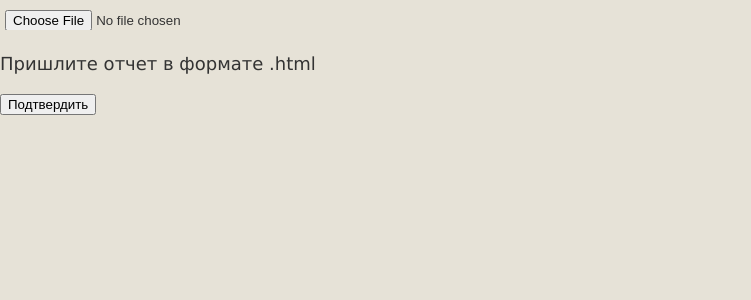
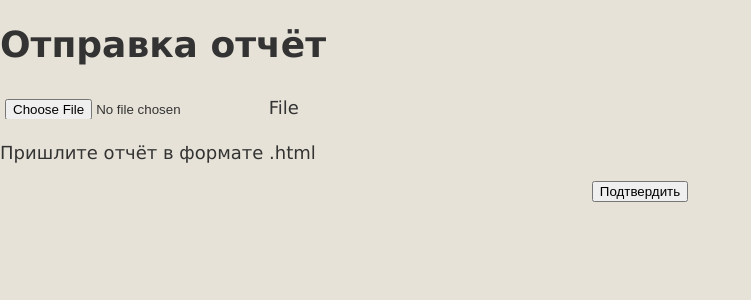
Before and after one commit to Mendalson/InvestOrb, a Django app: template analytics/templates/add_document.html in a window 1280 px wide. Shown: the part 71-371 px from the top of the page, without its empty margins (0-751 px from the left). Run offline with Django 5.2, Linux system fonts and the light colour scheme; the template is opened without the code that fills it, so the values that code supplies are empty, except form fields; tables that the repository leaves empty hold one stand-in row (values such as "Sample post"); form fields are guessed from the names that the template uses.

Commit message:
feat: created a page for submitting reports

```diff
--- a/analytics/templates/add_document.html
+++ b/analytics/templates/add_document.html
@@ -5,14 +5,19 @@
 {% endblock %}
 
 {% block content %}
-    <form action="{% url 'analytics:add' %}" method="post">
-        {% csrf_token %}
-        <div>
-            <input type="file">
-        </div>
-        <p>Пришлите отчет в формате .html</p>
-        <div>
-            <button>Подтвердить</button>
-        </div>
-    </form>
+    <div class="userReport">
+        <h1>Отправка отчёт</h1>
+
+        <form action="{% url 'analytics:add' %}" method="post" enctype="multipart/form-data">
+            {% csrf_token %}
+            <div class="input-file">
+                {{ form.file }}
+                <label for="{{ form.file.id_for_label }}">{{ form.file.label }}</label>
+            </div>
+            <p>Пришлите отчёт в формате .html</p>
+            <div class="center_button">
+                <button type="submit">Подтвердить</button>
+            </div>
+        </form>
+    </div>
 {% endblock %}
```
